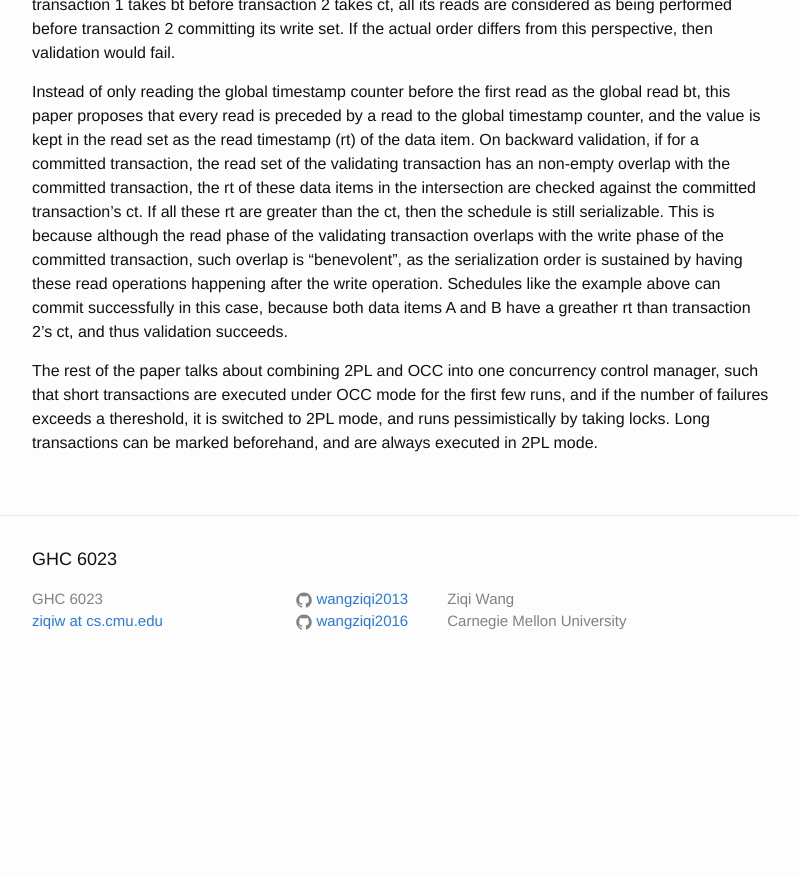
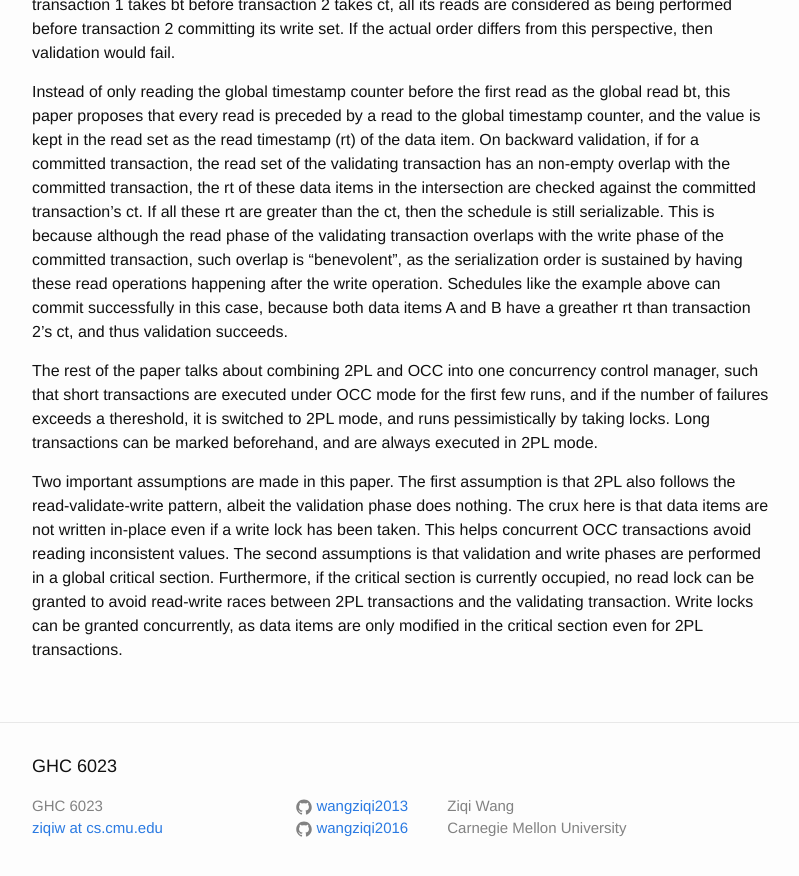
Before and after one commit to wangziqi2013/wangziqi2013.github.io, a Jekyll site: the page built from _posts/2018-04-04-cc-in-dbms-a-step-towards-the-integration-of-occ-and-locking.markdown, in a window 1280 px wide and 900 px high, scrolled down 1569 px. Shown: the top 876 px of the window, without its empty margins (238-1037 px from the left). Built offline with Jekyll 4.4.1, drawn with Linux system fonts in a browser that asks for light colours; before the commit the page ends 2262 px from its top, so only the background shows below that; some of the changed text lies outside the part shown.

Commit message:
Finish assumption

```diff
--- a/_posts/2018-04-04-cc-in-dbms-a-step-towards-the-integration-of-occ-and-locking.markdown
+++ b/_posts/2018-04-04-cc-in-dbms-a-step-towards-the-integration-of-occ-and-locking.markdown
@@ -76,3 +76,12 @@ The rest of the paper talks about combining 2PL and OCC into one concurrency con
 short transactions are executed under OCC mode for the first few runs, and if the number of failures
 exceeds a thereshold, it is switched to 2PL mode, and runs pessimistically by taking locks. Long
 transactions can be marked beforehand, and are always executed in 2PL mode.
+
+Two important assumptions are made in this paper. The first assumption is that 2PL also follows
+the read-validate-write pattern, albeit the validation phase does nothing. The crux here is that
+data items are not written in-place even if a write lock has been taken. This helps concurrent OCC
+transactions avoid reading inconsistent values. The second assumptions is that validation and write phases
+are performed in a global critical section. Furthermore, if the critical section is currently
+occupied, no read lock can be granted to avoid read-write races between 2PL transactions and the
+validating transaction. Write locks can be granted concurrently, as data items are only modified
+in the critical section even for 2PL transactions.
```
Also changed, not shown: other parts of _posts/2018-04-04-cc-in-dbms-a-step-towards-the-integration-of-occ-and-locking.markdown (+1 -1 lines).
